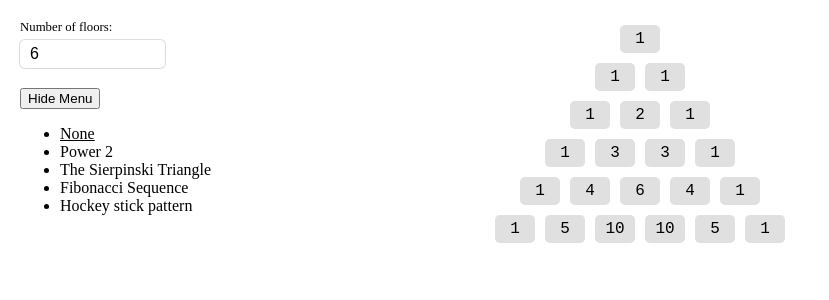
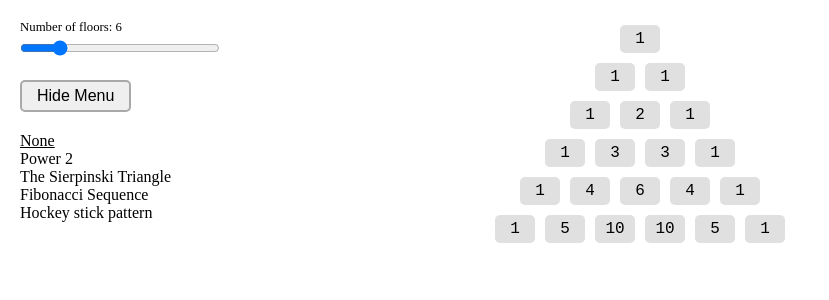
Before and after one commit to krystofmatejka/pascals-triangle, a Next.js app: page / in a window 1280 px wide. Shown: the top 300 px of the page, without its empty margins (0-829 px from the left). Built offline with nearby package versions, Linux system fonts and the light colour scheme.

Commit message:
improve styles of menu

```diff
--- a/src/components/floor-selector/floor-selector.tsx
+++ b/src/components/floor-selector/floor-selector.tsx
@@ -1,7 +1,6 @@
 import {FC} from 'react'
 import styled from 'styled-components'
 import {usePascalsTriangleStore} from '@/src/store'
-import {CssColors} from '@/src/constants'
 
 export const FloorSelector: FC = () => {
   const {
@@ -12,13 +11,14 @@ export const FloorSelector: FC = () => {
   return (
     <ContainerInput>
       <Label htmlFor='floor'>
-        Number of floors:
+        Number of floors: {numberOfFloors}
       </Label>
       <StyledInput
         id='floor'
-        type='number'
-        min='0'
-        max='100'
+        type='range'
+        min='1'
+        max='30'
+        step='1'
         value={numberOfFloors}
         onChange={(e) => setNumberOfFloors(parseInt(e.target.value))}
       />
@@ -38,14 +38,7 @@ const Label = styled.label`
 `
 
 const StyledInput = styled.input`
-  padding: 5px 10px;
-  border-radius: 5px;
-  border: 0;
-  font-size: 1rem;
-  width: 125px;
-  box-shadow: rgba(0, 0, 0, 0.02) 0px 1px 3px 0px, rgba(27, 31, 35, 0.15) 0px 0px 0px 1px;
-
-  &:focus {
-    outline:solid 2px var(${CssColors.Highlight3});
-  }
+  padding: 0;
+  margin: 0;
+  width: 200px;
 `
--- a/src/components/menu/menu.tsx
+++ b/src/components/menu/menu.tsx
@@ -35,7 +35,11 @@ export const Menu: FC = () => {
   return (
     <Container>
       <FloorSelector/>
-      <button onClick={() => setVisible((previous) => !previous)}>{visible ? 'Hide Menu': 'Show Menu'}</button>
+      <ToggleButton
+        onClick={() => setVisible((previous) => !previous)}
+      >
+        {visible ? 'Hide Menu': 'Show Menu'}
+      </ToggleButton>
       <MenuContainer visible={visible}>
         {MenuItems.map((item) => {
           const isActive = transformation === item.transformation
@@ -63,12 +67,26 @@ const Container = styled.div`
   overflow: hidden;
 `
 
+const ToggleButton = styled.button`
+  cursor: pointer;
+  padding: 5px 15px;
+  border-radius: 5px;
+  border: 2px solid #a9a9a9;
+  font-size: 1rem;
+
+  &:hover {
+    box-shadow: rgba(99, 99, 99, 0.2) 0px 2px 8px 0px;
+  }
+`
+
 const MenuContainer = styled.ul<{visible: boolean}>`
-  //position: absolute;
-  z-index: 1;
-  transform: ${p => p.visible ? 'translateX(0)' : 'translateX(-100%)'};
+  transform: ${p => p.visible ? 'translateX(0)' : 'translateX(calc(-100% - 20px))'};
   transition: transform ease 0.3s;
   background: #fff;
+
+  padding: 0;
+  margin: 20px 0;
+  list-style: none;
 `
 
 const Row = styled.li<{active?: boolean}>`
```
